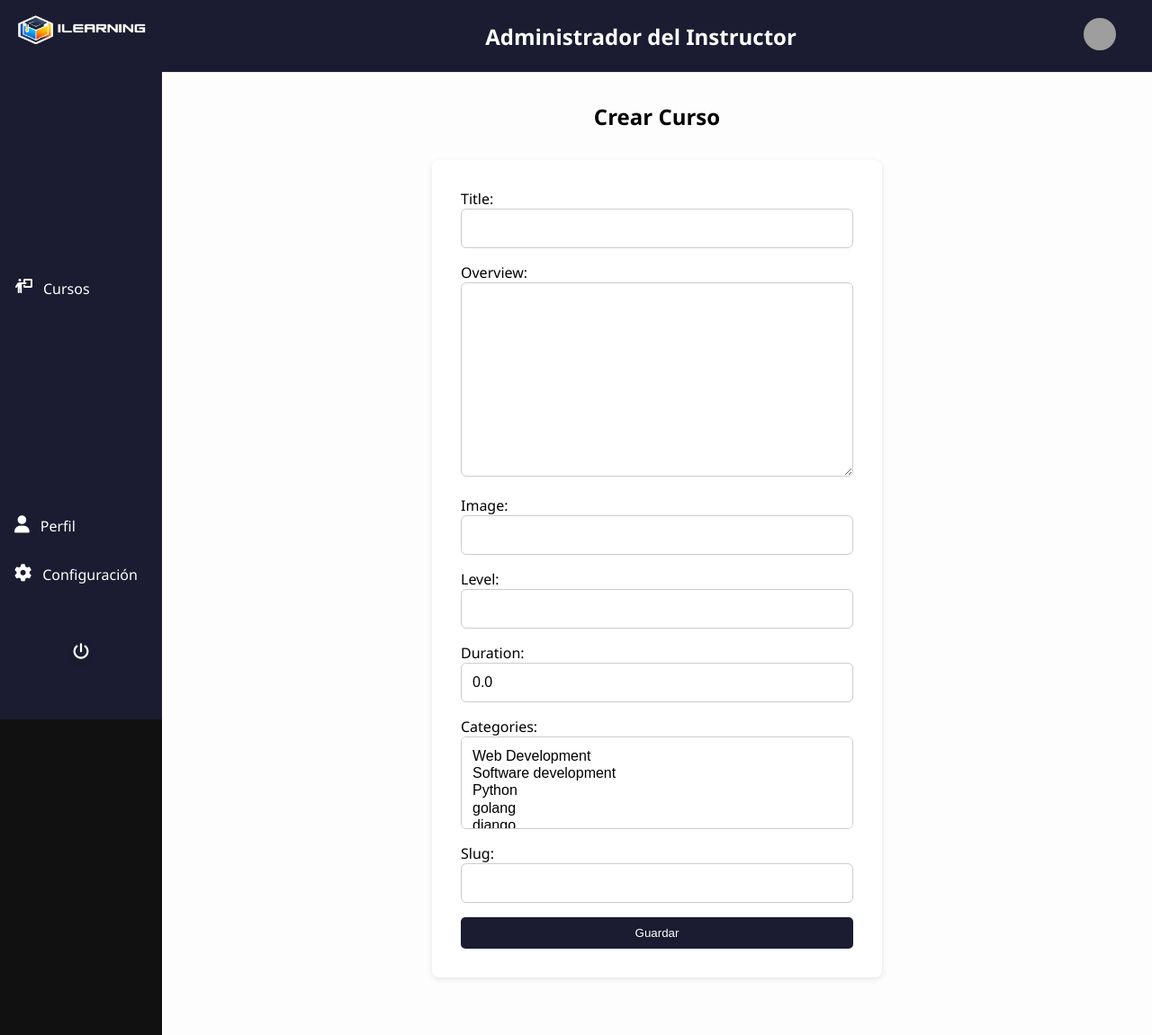
After one commit to sebasio3k/ilearning, a Django app: page /courses/course/create/ in a window 1280 px wide. The commit adds this page. Shown: the whole page at 90% size. Run offline with Django 5.2, Linux system fonts and the light colour scheme; a user stored in the database is signed in; data comes from the database, SQL or seed files in the repository; tables that the repository leaves empty hold one stand-in row (values such as "Sample post"); parts of the project's set-up code (start-up, migrations or seed data) failed here and were passed over; grey boxes are pictures that could not be loaded.

Commit message:
create instructor course view, template, route

```diff
--- /dev/null
+++ b/apps/courses/templates/instructor/course_form.html
@@ -0,0 +1,30 @@
+{% extends 'base.html' %}
+{% block title %}Crear/Editar curso{% endblock title %}
+{% load static %}
+
+{% block custom_styles %}
+<link rel="stylesheet" href="{% static 'css/styles.css'%}">
+<link rel="stylesheet" href="{% static 'css/instructor_styles.css'%}">
+{% endblock custom_styles %}
+
+{% block content %}
+
+<div class="layout">
+    {% include 'includes/sidebar_instructor.html' %}
+    <div class="main-content">
+        {% include 'includes/header_instructor.html' %}
+
+        <main>
+
+            <h2 class="form-title">{{form.instance.pk|yesno:"Editar Curso,Crear Curso"}}</h2>
+            <form method='post'>
+                {% csrf_token %}
+                {{form.as_p}}
+                <button class="btn btn-primary" type="submit">Guardar</button>
+            </form>
+        </main>
+
+    </div>
+</div>
+
+{% endblock content %}
--- a/apps/courses/templates/instructor/course_list.html
+++ b/apps/courses/templates/instructor/course_list.html
@@ -16,7 +16,7 @@
             <main>
                 <h2 class="form-title">Mis Cursos</h2>
                 <div class="add-new-course">
-                    <a href="">Crear nuevo Curso</a>
+                    <a href="{% url 'instructor:course_create' %}">Crear nuevo Curso</a>
                 </div>
 
                 <div class="carouse-wrapper">
--- a/apps/courses/urls/instructor.py
+++ b/apps/courses/urls/instructor.py
@@ -5,4 +5,5 @@ app_name = 'instructor'
 
 urlpatterns = [
     path('courses/', instructor.CourseListView.as_view(), name='course_list'),
+    path('course/create/', instructor.CourseCreateView.as_view(), name='course_create'),
 ]
--- a/apps/courses/views/instructor.py
+++ b/apps/courses/views/instructor.py
@@ -1,4 +1,5 @@
 from django.contrib.auth.mixins import LoginRequiredMixin, UserPassesTestMixin
+from django.urls import reverse, reverse_lazy
 from django.views.generic import ListView, CreateView
 from ..models import Course
 
@@ -16,10 +17,11 @@ class CourseListView(InstructorRequiredMixin, ListView):
     def get_queryset(self):
         return Course.objects.filter(owner=self.request.user)
 
-class CourseAddView(InstructorRequiredMixin, CreateView):
+class CourseCreateView(InstructorRequiredMixin, CreateView):
     model = Course
-    fields = ['title', 'overview', 'image', 'level', 'duration', 'categories']
-    template_name = 'instructor/course_add.html'
+    fields = ['title', 'overview', 'image', 'level', 'duration', 'categories', 'slug', 'duration']
+    template_name = 'instructor/course_form.html'
+    success_url = reverse_lazy('instructor:course_list')
 
     def form_valid(self, form):
         form.instance.owner = self.request.user
```
